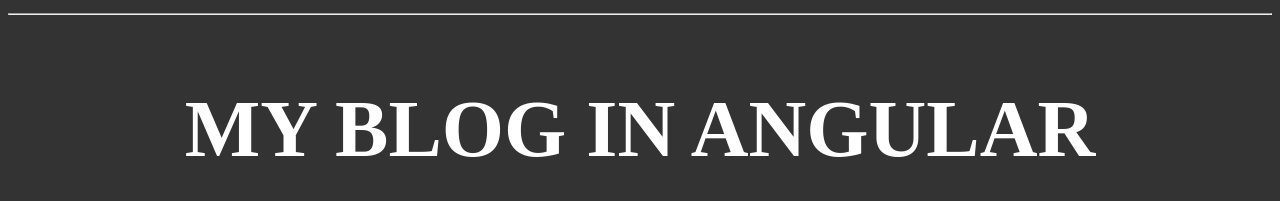
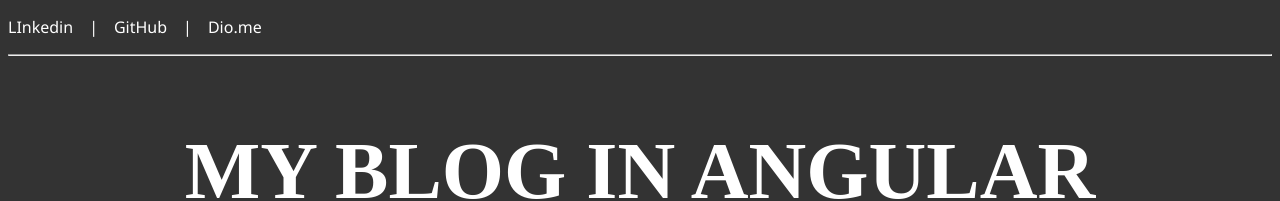
Before and after one commit to Tiemi9/Blog-Angular-Dio.me, an Angular app: page / in a window 1280 px wide. Shown: the top 201 px of the page. Built offline with nearby package versions, Linux system fonts and the light colour scheme; a web font is replaced by a local one.

Commit message:
Creating Menu Bar

```diff
--- a/src/app/app.component.html
+++ b/src/app/app.component.html
@@ -1,2 +1,3 @@
+
 <app-home></app-home>
 <router-outlet></router-outlet>
--- a/src/app/components/menu-bar/menu-bar.component.css
+++ b/src/app/components/menu-bar/menu-bar.component.css
@@ -0,0 +1,6 @@
+.container__menu-bar ul{
+  display: flex;
+  flex-direction: row;
+  gap: 1rem;
+  list-style: none;
+}
--- a/src/app/components/menu-bar/menu-bar.component.html
+++ b/src/app/components/menu-bar/menu-bar.component.html
@@ -1 +1,9 @@
-<p>menu-bar works!</p>
+<div class="container__menu-bar">
+  <ul>
+    <li><a href="https://www.linkedin.com/in/cristiemim9/" target="_blank">LInkedin</a></li>
+    <li><span>|</span></li>
+    <li><a href="https://github.com/Tiemi9" target="_blank">GitHub</a></li>
+    <li><span>|</span></li>
+    <li><a href="https://web.dio.me/users/cristina_tiemi_social?tab=skills" target="_blank">Dio.me</a></li>
+  </ul>
+</div>
--- a/src/app/pages/home/home.component.html
+++ b/src/app/pages/home/home.component.html
@@ -1,3 +1,5 @@
+<app-menu-bar></app-menu-bar>
+
 <app-menu-title></app-menu-title>
 
 <div class="articles">
```
